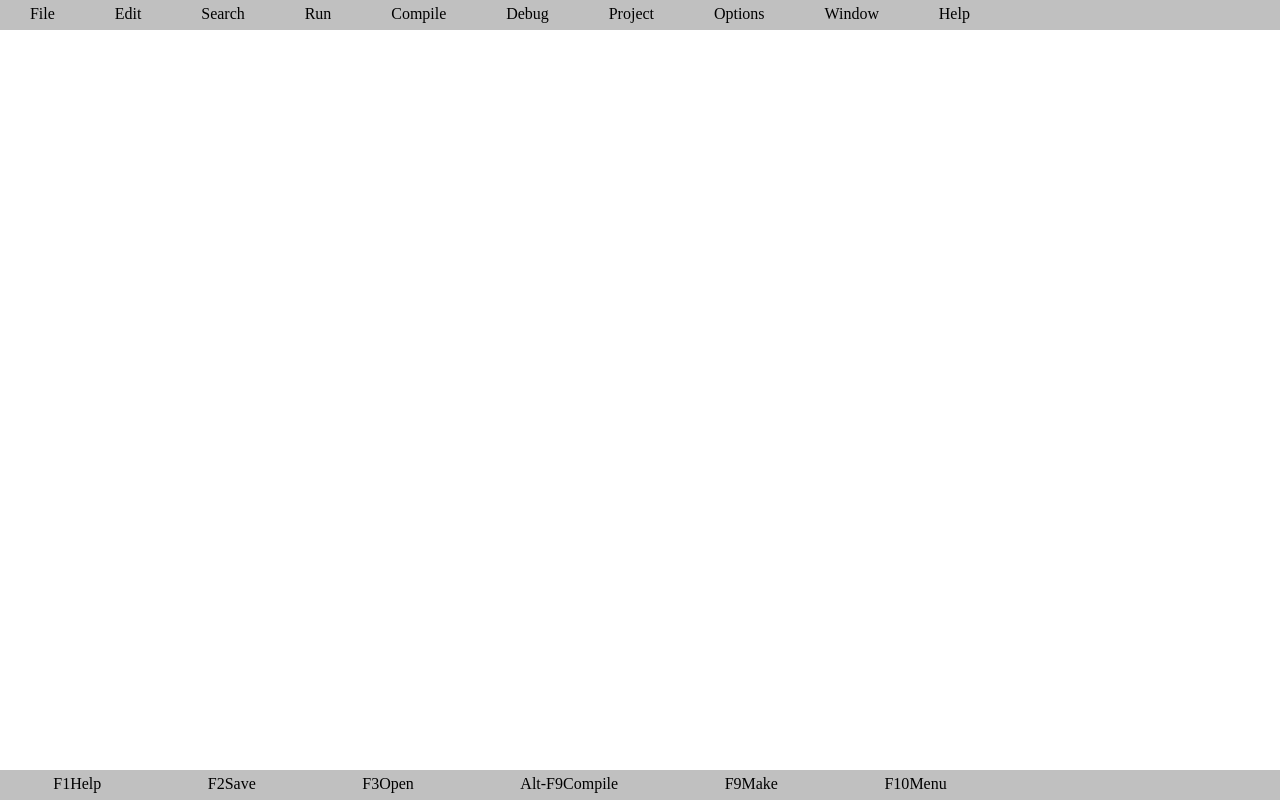
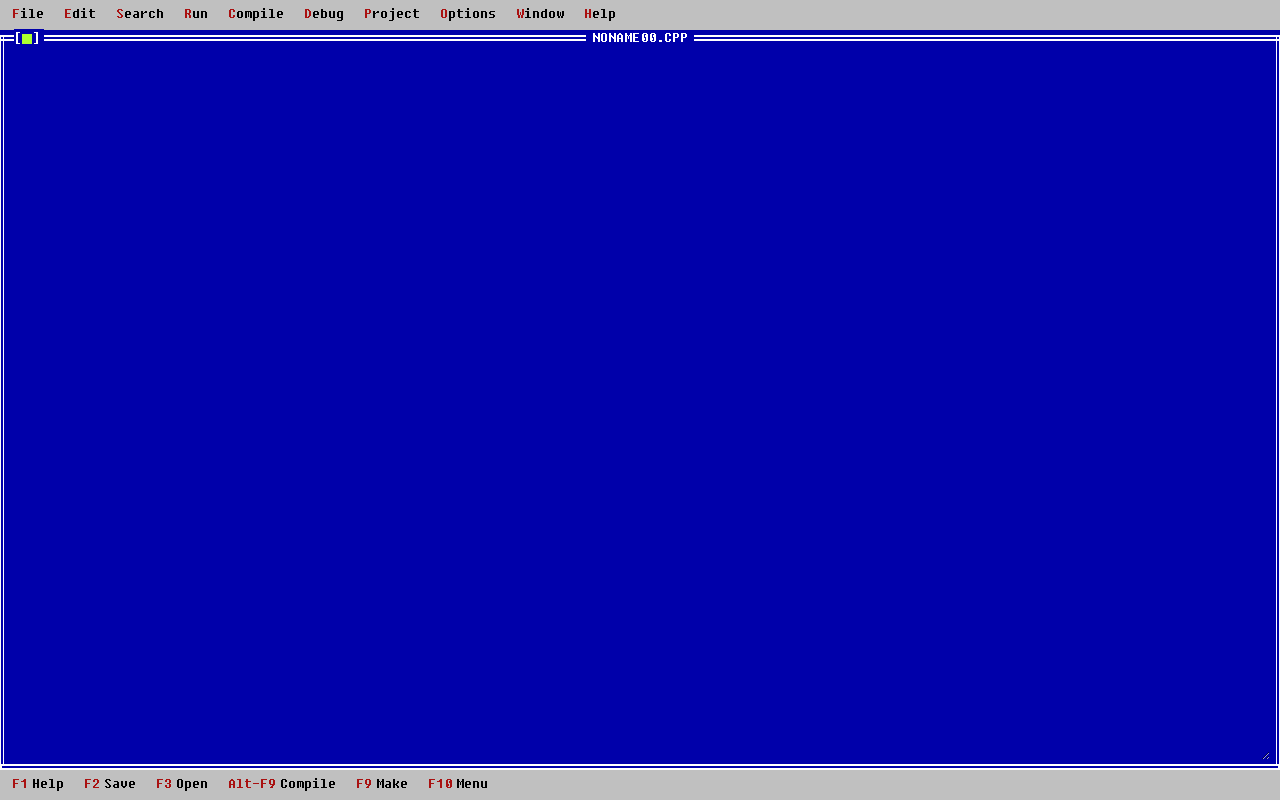
Before and after one commit to py-paulo/paste-copy, a React (Vite) app: page / in a window 1280 px wide. Built offline with nearby package versions, Linux system fonts and the light colour scheme.

Commit message:
add bordas e input sobre a tela

```diff
--- a/src/App.css
+++ b/src/App.css
@@ -1,4 +1,14 @@
+@font-face {
+  font-family: Fixedsys62;
+  src: url(./fonts/Fixedsys62.ttf);
+}
+
 .app {
   width: 100%;
   height: 100vh;
+  font-family: "Fixedsys62";
+
+  /* variáveis */
+  --primary-bg-color: rgb(0, 0, 170);
+  --secondary-text: rgb(169, 17, 17);
 }
--- a/src/components/Footer/index.jsx
+++ b/src/components/Footer/index.jsx
@@ -5,27 +5,27 @@ const Footer = () => {
       <nav className="nav">
         <ul className="nav-ul">
           <li className="nav-ul--li">
-            <p>F1</p>
+            <span>F1</span>
             <p> Help</p>
           </li>
           <li className="nav-ul--li">
-            <p>F2</p>
+            <span>F2</span>
             <p> Save</p>
           </li>
           <li className="nav-ul--li">
-            <p>F3</p>
+            <span>F3</span>
             <p> Open</p>
           </li>
           <li className="nav-ul--li">
-            <p>Alt-F9</p>
+            <span>Alt-F9</span>
             <p> Compile</p>
           </li>
           <li className="nav-ul--li">
-            <p>F9</p>
+            <span>F9</span>
             <p> Make</p>
           </li>
           <li className="nav-ul--li">
-            <p>F10</p>
+            <span>F10</span>
             <p> Menu</p>
           </li>
         </ul>
--- a/src/components/Footer/style.css
+++ b/src/components/Footer/style.css
@@ -17,11 +17,15 @@
 .nav-ul {
   /* colocando os itens um ao lado do outro */
   display: flex;
-
-  /* espaçando os itens */
-  justify-content: space-around;
 }
 
 .nav-ul--li {
   display: flex;
+  margin-left: 4px;
+  padding: 0 8px;
 }
+
+.nav-ul--li span {
+  margin-right: 4px;
+  color: var(--secondary-text);
+}
--- a/src/components/Header/index.jsx
+++ b/src/components/Header/index.jsx
@@ -5,16 +5,46 @@ const Header = () => {
     <header className="header">
       <nav className="nav">
         <ul className="nav-ul">
-          <li className="nav-ul---li">File</li>
-          <li className="nav-ul---li">Edit</li>
-          <li className="nav-ul---li">Search</li>
-          <li className="nav-ul---li">Run</li>
-          <li className="nav-ul---li">Compile</li>
-          <li className="nav-ul---li">Debug</li>
-          <li className="nav-ul---li">Project</li>
-          <li className="nav-ul---li">Options</li>
-          <li className="nav-ul---li">Window</li>
-          <li className="nav-ul---li">Help</li>
+          <li className="nav-ul---li">
+            <span className="first-word">F</span>
+            ile
+          </li>
+          <li className="nav-ul---li">
+            <span className="first-word">E</span>
+            dit
+          </li>
+          <li className="nav-ul---li">
+            <span className="first-word">S</span>
+            earch
+          </li>
+          <li className="nav-ul---li">
+            <span className="first-word">R</span>
+            un
+          </li>
+          <li className="nav-ul---li">
+            <span className="first-word">C</span>
+            ompile
+          </li>
+          <li className="nav-ul---li">
+            <span className="first-word">D</span>
+            ebug
+          </li>
+          <li className="nav-ul---li">
+            <span className="first-word">P</span>
+            roject
+          </li>
+          <li className="nav-ul---li">
+            <span className="first-word">O</span>
+            ptions
+          </li>
+          <li className="nav-ul---li">
+            <span className="first-word">W</span>
+            indow
+          </li>
+          <li className="nav-ul---li">
+            <span className="first-word">H</span>
+            elp
+          </li>
         </ul>
       </nav>
     </header>
--- a/src/components/Header/style.css
+++ b/src/components/Header/style.css
@@ -17,7 +17,12 @@
 .nav-ul {
   /* colocando os itens um ao lado do outro */
   display: flex;
+}
 
-  /* espaçando os itens */
-  justify-content: space-around;
+.nav-ul---li {
+  margin-left: 4px;
+  padding: 0 8px;
 }
+.first-word {
+  color: var(--secondary-text);
+}
--- a/src/components/Main/index.jsx
+++ b/src/components/Main/index.jsx
@@ -1,6 +1,37 @@
 import "./style.css";
 const Main = () => {
-  return <main className="main"></main>;
+  return (
+    <main className="main">
+      <div className="painel">
+        <div className="painel-header">
+          <div className="painel-header--border---left">
+            <span className="icon-border">
+              <span>[</span>
+
+              <span className="icon-border-inside"></span>
+
+              <span>]</span>
+            </span>
+          </div>
+          <div className="painel-header---title">NONAME00.CPP</div>
+          <div className="painel-header--border---right" />
+        </div>
+        <div className="painel-main">
+          {" "}
+          <textarea
+            name=""
+            id=""
+            cols="30"
+            rows="10"
+            className="painel-main--input"
+          ></textarea>
+        </div>
+        <div className="painel-footer">
+          <div className="painel-footer--border" />
+        </div>
+      </div>
+    </main>
+  );
 };
 
 export default Main;
--- a/src/components/Main/style.css
+++ b/src/components/Main/style.css
@@ -3,4 +3,103 @@
 
   /* height de 100% - (header + footer)  */
   height: calc(100% - 60px);
+
+  /* cor de fundo */
+  background-color: var(--primary-bg-color);
 }
+
+.painel {
+  width: 100%;
+  height: calc(100% - 30px);
+}
+
+.painel-header {
+  display: flex;
+  align-items: center;
+}
+.painel-header--border---left {
+  width: 50%;
+  height: 2px;
+  border-top: 2px white solid;
+  border-bottom: 2px white solid;
+
+  /* colocando position como relative porque é aqui o ponto de referência para posicionar o icon  */
+  position: relative;
+}
+
+.icon-border {
+  /* definindo tamanho do icon da borda  */
+  width: 30px;
+  height: 20px;
+
+  /* colocando os colchetes um ao lado do outro  */
+  display: flex;
+
+  /* posicionando o icon entre a borda, necessário utilizar position absolute  */
+  position: absolute;
+  top: -8px;
+  left: 14px;
+
+  /* estilizando o icon */
+  background-color: var(--primary-bg-color);
+  color: white;
+}
+
+.icon-border-inside {
+  align-self: center;
+  width: 10px;
+  height: 10px;
+  background-color: greenyellow;
+}
+
+.painel-header--border---right {
+  width: 50%;
+  height: 2px;
+  border-top: 2px white solid;
+  border-bottom: 2px white solid;
+}
+
+.painel-header---title {
+  color: white;
+  margin: 0 6px;
+}
+
+.painel-main {
+  /* deixa margin negativa para que os vertices da borda entrelaçarem */
+  margin-top: -10px;
+  margin-bottom: -2px;
+
+  /* espaçamento  */
+  padding: 10px;
+
+  /* tamanho do main  */
+  height: 100%;
+
+  border-left: 4px white double;
+  border-right: 4px white double;
+}
+
+.painel-footer {
+  width: 100%;
+}
+
+.painel-footer--border {
+  height: 2px;
+  border: 2px white solid;
+}
+
+.painel-main--input {
+  /* removendo a borda do input  */
+  border: unset;
+
+  /* removendo a borda quando o input estiver ativo  */
+  outline: none;
+
+  /* tamanho do input text  */
+  width: 100%;
+  height: 100%;
+
+  /* cores de fundo e cor do texto  */
+  background-color: var(--primary-bg-color);
+  color: white;
+}
```
Also changed, not shown: src/fonts/Fixedsys62.ttf (added).
